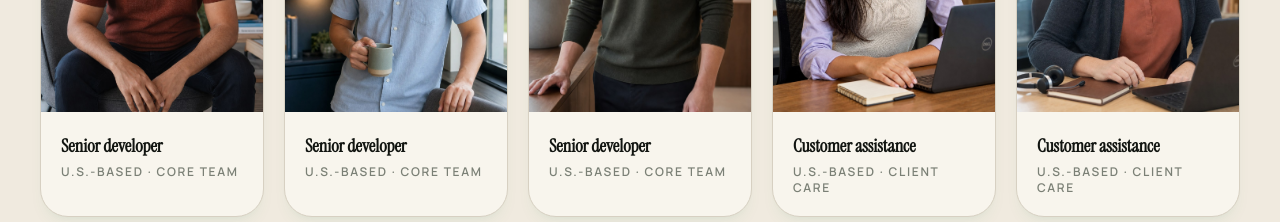
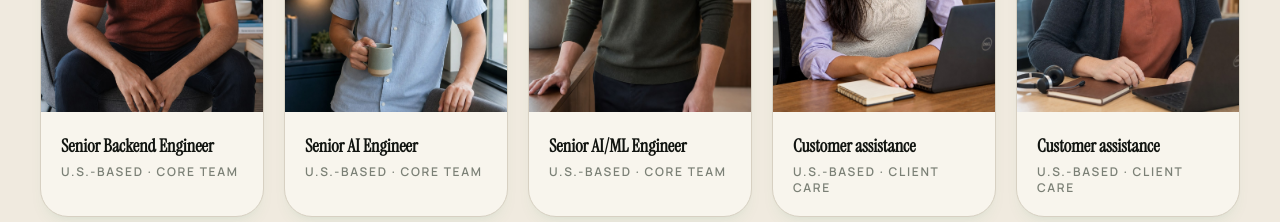
Before and after one commit to Jack-Moes/Upveraoffer, a Next.js app: page /about in a window 1280 px wide. Shown: the part 2720-2942 px from the top of the page. Built offline with nearby package versions, Linux system fonts and the light colour scheme.

Commit message:
Give developers distinct engineering roles

```diff
--- a/src/app/about/page.tsx
+++ b/src/app/about/page.tsx
@@ -62,17 +62,17 @@ const beliefs = [
 const teammateProfiles = [
   {
     image: images.indianDeveloper,
-    label: "Senior developer",
+    label: "Senior Backend Engineer",
     detail: "U.S.-based · Core team",
   },
   {
     image: images.vietnameseDeveloper,
-    label: "Senior developer",
+    label: "Senior AI Engineer",
     detail: "U.S.-based · Core team",
   },
   {
     image: images.chineseDeveloper,
-    label: "Senior developer",
+    label: "Senior AI/ML Engineer",
     detail: "U.S.-based · Core team",
   },
   {
```
